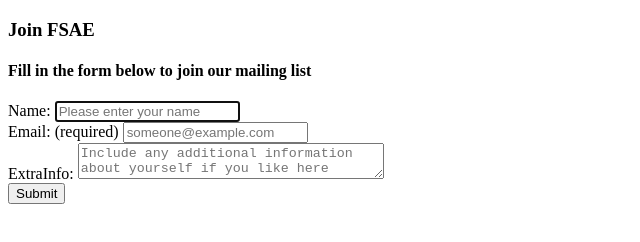
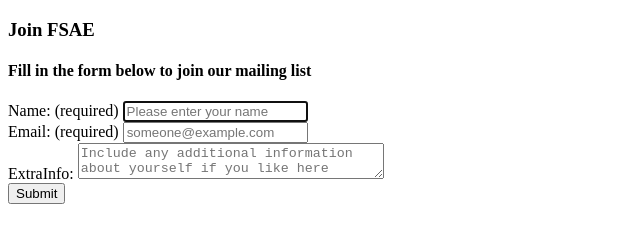
Before and after one commit to UVicFormulaMotorsport/email-form, a plain HTML site: page email.html in a window 1280 px wide. Shown: the whole page, without its empty margins (0-640 px from the left). Drawn offline with Linux system fonts and the light colour scheme.

Commit message:
made name field required, fixed a few typos

```diff
--- a/email.html
+++ b/email.html
@@ -6,15 +6,17 @@
 <!DOCTYPE html>
 
 <html>
+<head>
+    <form id="register-form" action="/" method="post">
+</head>
     <body>
-
         <form id="register-form" action="/" method"post">
             <h3>Join FSAE</h3>
             <h4>Fill in the form below to join our mailing list</h4>
             <div>
                 <label>
-                    <span>Name: </span>
-                    <input type ="name" placeholder="Please enter your name" type="text" tabindex="1" autofocus>
+                    <span>Name: (required)</span>
+                    <input type ="name" placeholder="Please enter your name" type="text" tabindex="1" required autofocus>
                 </label>
             </div>
             <div>
@@ -33,6 +35,5 @@
                 <button name="submit" id="register-submit" type="button" onclick="alert('Submitted! (not really)')">Submit</button>
             </div>
         </form>
-
     </body>
 </html>
```
